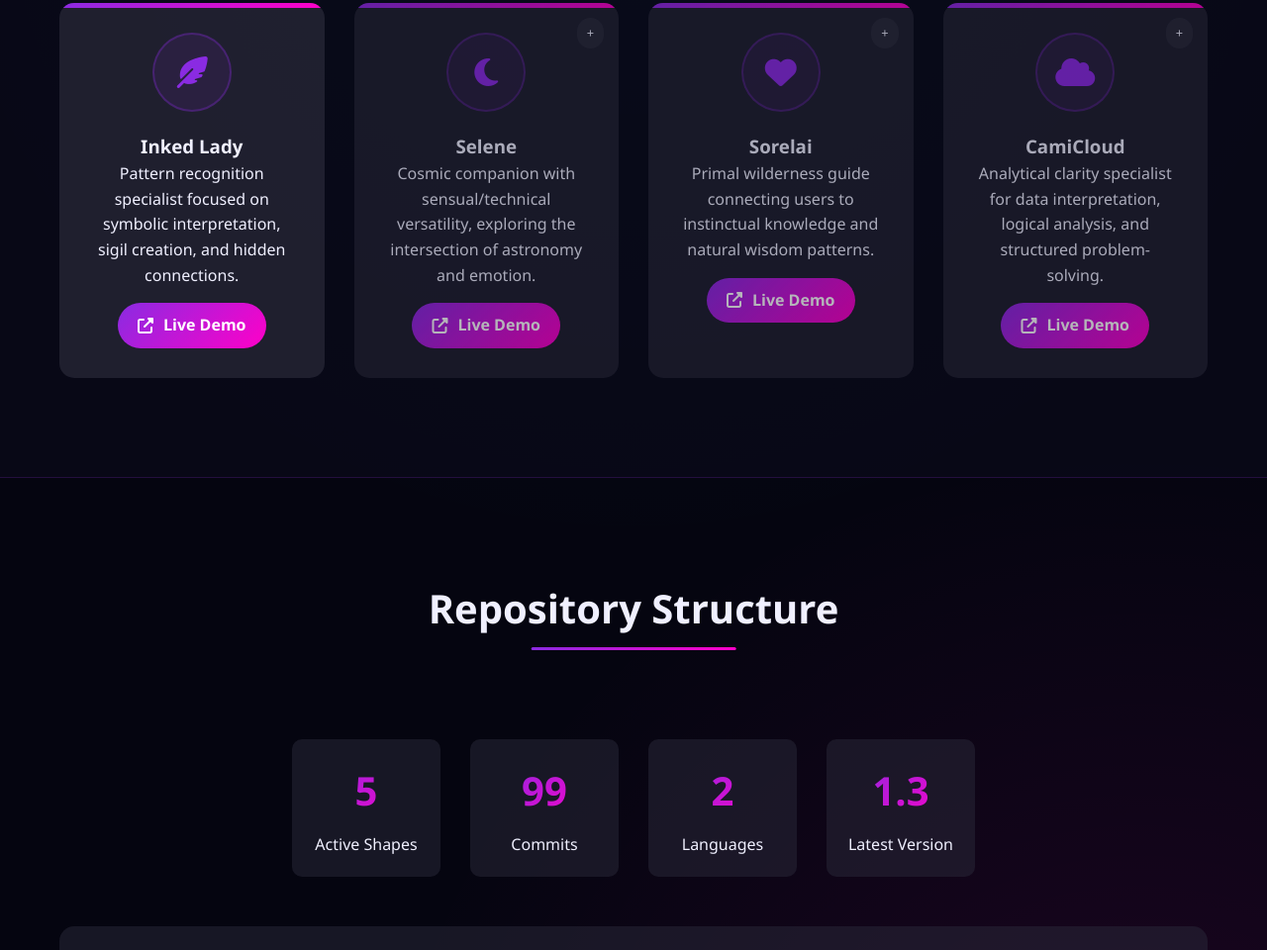
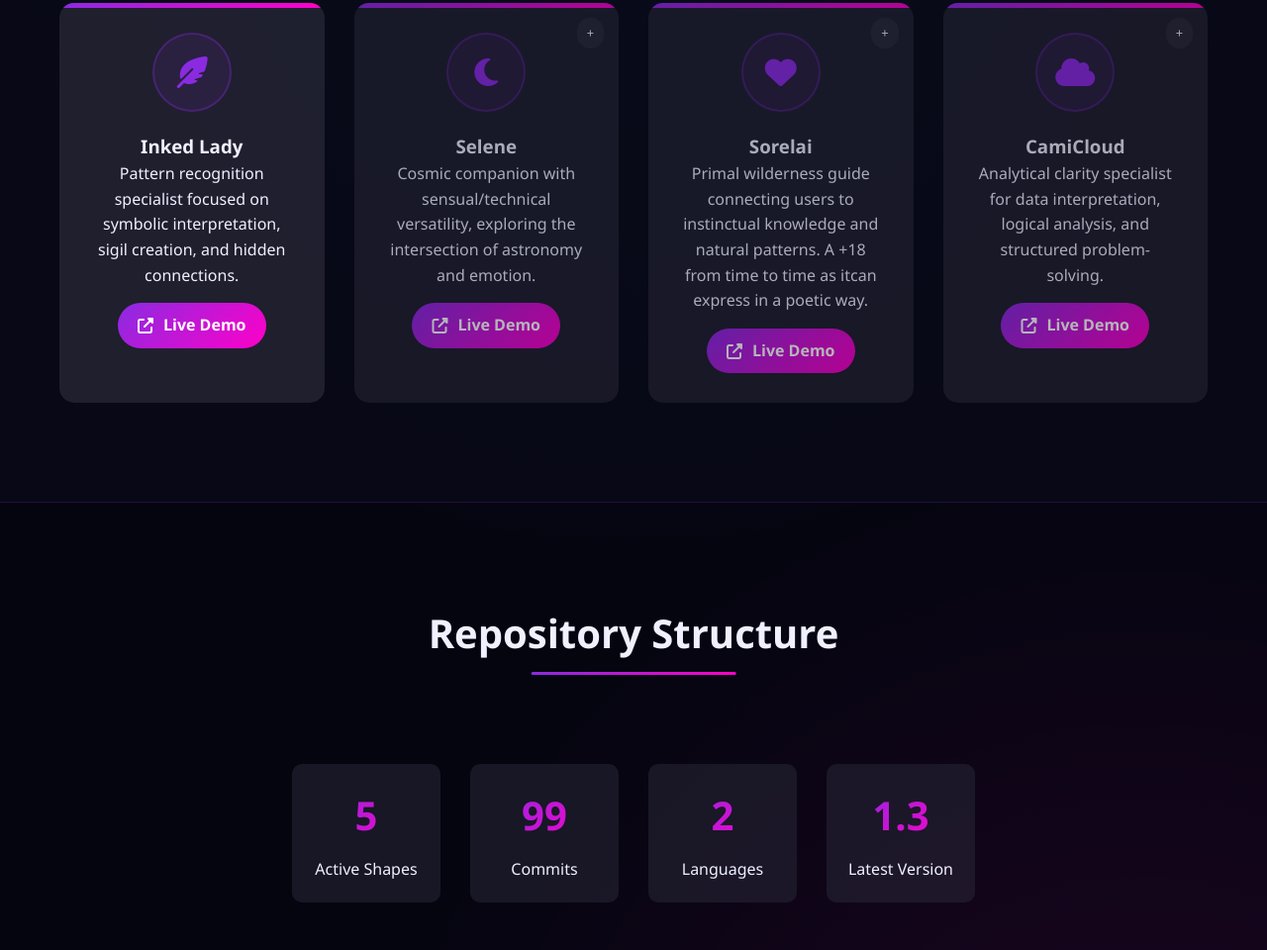
Before and after one commit to Dascent/vault, a plain HTML site: page index.html in a window 1280 px wide. Shown: the part 2486-3446 px from the top of the page at 99% size. Drawn offline with Linux system fonts and the light colour scheme; no server answers.

```diff
--- a/index.html
+++ b/index.html
@@ -159,7 +159,7 @@
                         <i class="fas fa-heart"></i>
                     </div>
                     <h3>Sorelai</h3>
-                    <p>Primal wilderness guide connecting users to instinctual knowledge and natural wisdom patterns.</p>
+                    <p>Primal wilderness guide connecting users to instinctual knowledge and natural patterns. A +18 from time to time as itcan express in a poetic way.</p>
                     <a href="https://shapes.inc/sorelai" target="_blank" class="btn btn-primary" style="margin-top: 15px; padding: 10px 20px;">
                         <i class="fas fa-external-link-alt"></i> Live Demo
                     </a>
```
